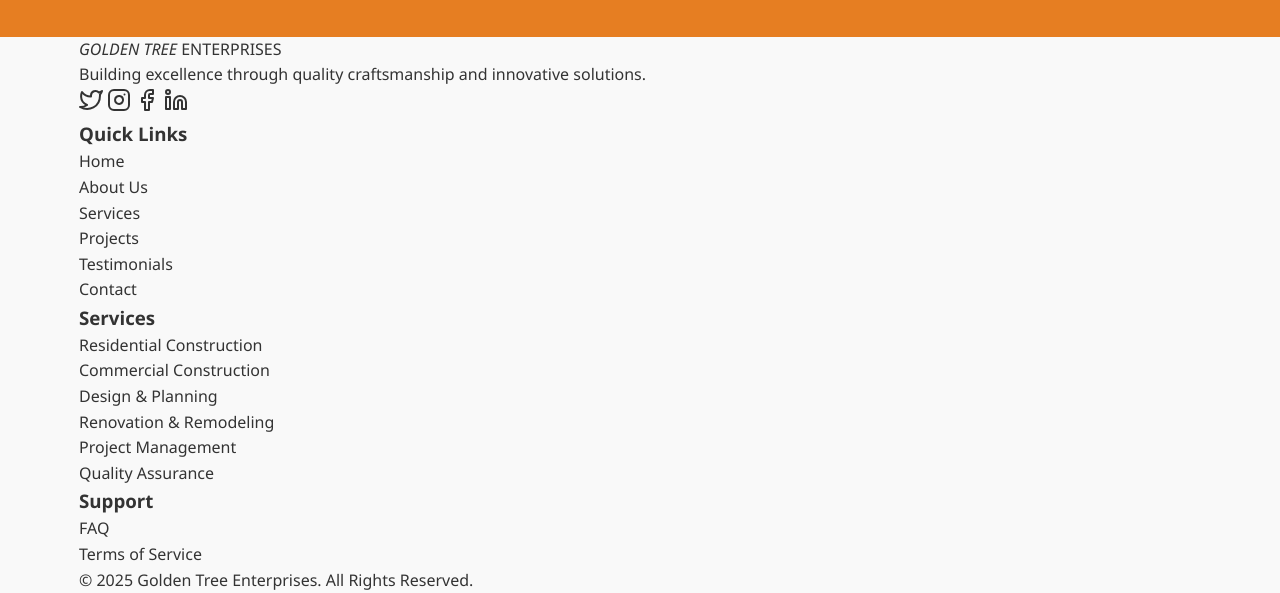
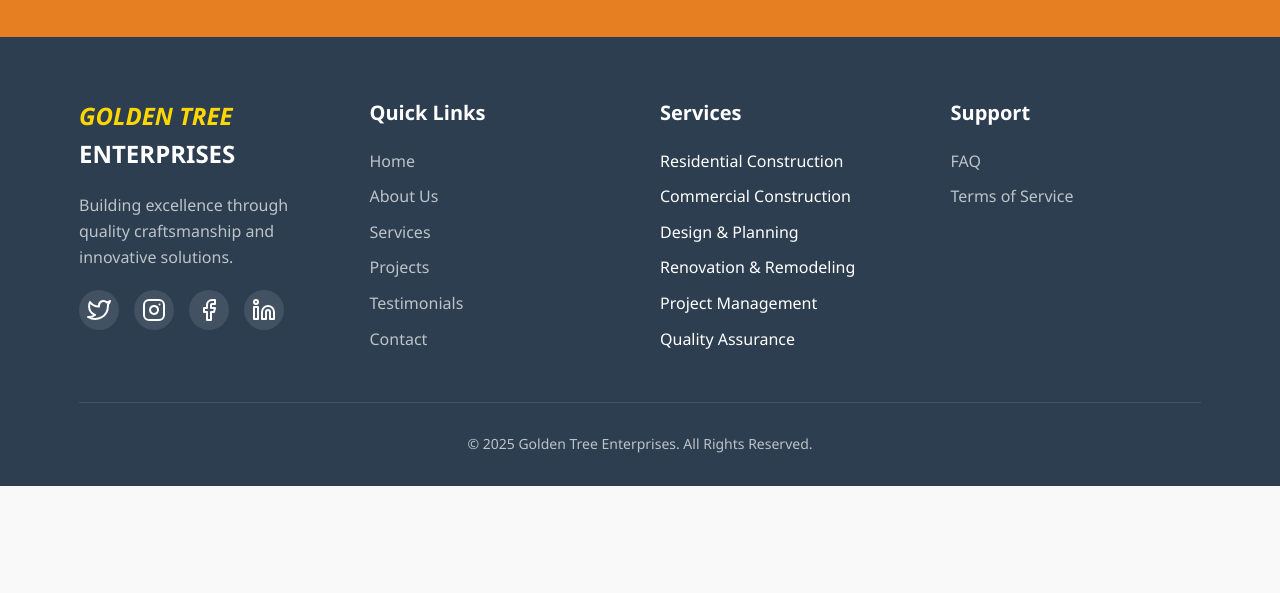
Before and after one commit to Amit-Patra-04/Construction-Golden-Tree-FW, a plain HTML site: page index.html in a window 1280 px wide. Shown: the part 6651-7244 px from the top of the page. After the commit the page ends 7137 px from the top, so only its background shows below. Drawn offline with Linux system fonts and the light colour scheme; a script that the page names is missing.

Commit message:
Footer Style

```diff
--- a/style.css
+++ b/style.css
@@ -733,3 +733,81 @@ header.scrolled {
       height: 50px;
     }
   }
+
+/* Footer */
+footer {
+    background-color: #2c3e50;
+    color: white;
+    padding: 60px 0 30px;
+}
+
+.footer-container {
+    display: grid;
+    grid-template-columns: repeat(4, 1fr);
+    gap: 40px;
+    margin-bottom: 40px;
+}
+
+.footer-logo {
+    font-size: 24px;
+    font-weight: 700;
+    margin-bottom: 20px;
+}
+
+.footer-logo span {
+    color: #FFD700;
+}
+
+.footer-about p {
+    color: #bdc3c7;
+    margin-bottom: 20px;
+}
+
+.social-links {
+    display: flex;
+    gap: 15px;
+}
+
+.social-links a {
+    display: flex;
+    align-items: center;
+    justify-content: center;
+    width: 40px;
+    height: 40px;
+    background-color: rgba(255, 255, 255, 0.1);
+    border-radius: 50%;
+    color: white;
+    transition: all 0.3s ease;
+}
+
+.social-links a:hover {
+    background-color: #e67e22;
+    transform: translateY(-3px);
+}
+
+.footer-links h3 {
+    font-size: 20px;
+    margin-bottom: 20px;
+    color: white;
+}
+
+.footer-links ul li {
+    margin-bottom: 10px;
+}
+
+.footer-links a {
+    color: #bdc3c7;
+    transition: color 0.3s ease;
+}
+
+.footer-links a:hover {
+    color: #e67e22;
+}
+
+.footer-bottom {
+    text-align: center;
+    padding-top: 30px;
+    border-top: 1px solid rgba(255, 255, 255, 0.1);
+    color: #bdc3c7;
+    font-size: 14px;
+}
```
